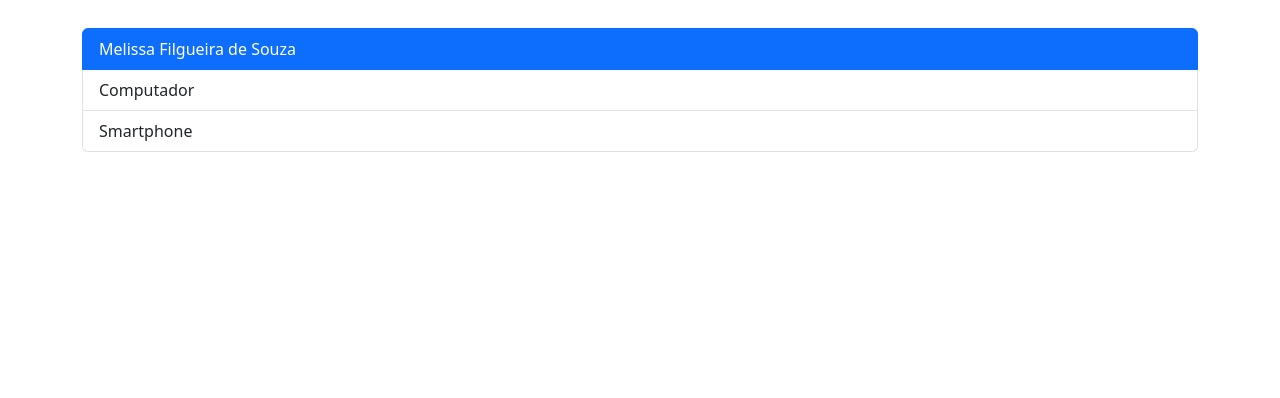
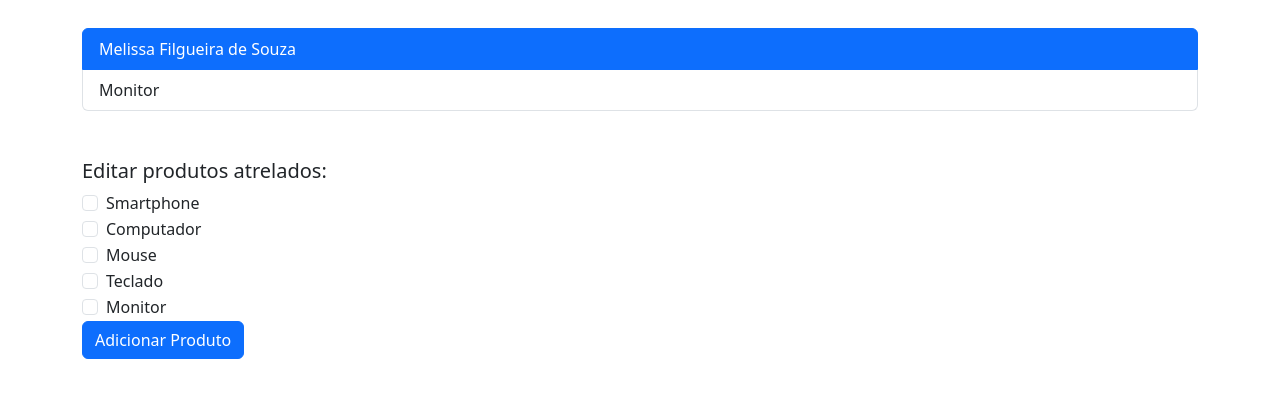
Before and after one commit to MelissaFil/clientProducVue, a Vue app in the folder cliente-product/: page /clientes/7bd2 in a window 1280 px wide. Shown: the part 432-830 px from the top of the page. Before the commit the page ends 800 px from the top, so only its background shows below. Built offline with nearby package versions, Linux system fonts and the light colour scheme; data requests are answered from the project's data file; the HTML template or start-up script is replaced by a standard one.

Commit message:
adicionando função de editar produtos atrelados aos clientes

```diff
--- a/cliente-product/db/db.json
+++ b/cliente-product/db/db.json
@@ -8,14 +8,9 @@
       "email": "melissafilgueira8@gmail.com",
       "produtos": [
         {
-          "id": "4d42",
-          "nome": "Computador",
+          "id": "8e5d",
+          "nome": "Monitor",
           "ativo": true
-        },
-        {
-          "nome": "Smartphone",
-          "ativo": true,
-          "id": "7b8a"
         }
       ],
       "ativo": true
@@ -27,11 +22,6 @@
       "telefone": "849584546545",
       "email": "danily@dany.com",
       "produtos": [
-        {
-          "id": "ddb6",
-          "nome": "Mouse",
-          "ativo": true
-        },
         {
           "nome": "Smartphone",
           "ativo": true,
@@ -61,6 +51,11 @@
       "id": "0371",
       "nome": "Teclado",
       "ativo": true
+    },
+    {
+      "id": "8e5d",
+      "nome": "Monitor",
+      "ativo": true
     }
   ]
 }
--- a/cliente-product/src/views/ClienteProdutos.vue
+++ b/cliente-product/src/views/ClienteProdutos.vue
@@ -2,36 +2,72 @@
   <div class="container my-5">
     <Cabecalho :tipo="'cadastro'" :nome-pagina="pagina"/>
     <ul class="list-group">
-            <li class="list-group-item active" aria-current="true">{{ cliente }} </li>
+      <li class="list-group-item active" aria-current="true">{{ cliente }}</li>
       <li class="list-group-item" v-for="produto in produtos">{{ produto.nome }}</li>
     </ul>
+
+    <div class="mt-5">
+      <h5>Editar produtos atrelados:</h5>
+      <form @submit.prevent="adicionarProduto">
+        <div v-for="produto in produtosDisponiveis" :key="produto.id" class="form-check">
+          <input type="checkbox" :id="'produto-' + produto.id" v-model="produtosSelecionados" :value="produto" class="form-check-input">
+          <label :for="'produto-' + produto.id" class="form-check-label">{{ produto.nome }}</label>
+        </div>
+        <button type="submit" class="btn btn-primary">Adicionar Produto</button>
+      </form>
+    </div>
   </div>
 </template>
+
 <script>
 import Cabecalho from "../components/Cabecalho.vue";
-    export default{
-        name:'Produtos',
-        data(){
-            return{
+
+export default {
+  name: 'Produtos',
+  data() {
+    return {
       pagina: "Produtos atribuídos a clientes",
-                produtos:[],
-                cliente: null
+      produtos: [],
+      cliente: null,
+      produtosSelecionados: [],
+      produtosDisponiveis: []
     }
   },
-        components:{
+  components: {
     Cabecalho,
   },
-        methods:{
-            async getProduto(){
-                const req = await fetch("http://localhost:3000/clientes/"+this.$route.params.idcliente);
+  methods: {
+    async getProduto() {
+      const req = await fetch("http://localhost:3000/clientes/" + this.$route.params.idcliente);
       const data = await req.json();
       this.produtos = data.produtos
       this.cliente = data.nome
+    },
+    async adicionarProduto() {
+      const idCliente = this.$route.params.idcliente;
+      const produtosSelecionados = this.produtosSelecionados;
 
+      await fetch(`http://localhost:3000/clientes/${idCliente}`, {
+        method: 'PATCH',
+        headers: {
+          'Content-Type': 'application/json'
+        },
+        body: JSON.stringify({ produtos: produtosSelecionados })
+      });
+
+      this.getProduto();
+
+      this.produtosSelecionados = [];
+    },
+    async getProdutosDisponiveis() {
+      const req = await fetch("http://localhost:3000/produtos");
+      const data = await req.json();
+      this.produtosDisponiveis = data;
     }
   },
-        mounted(){
+  mounted() {
     this.getProduto();
+    this.getProdutosDisponiveis();
   }
 }
 </script>
```
Lines whose indentation alone changed are shown as unchanged.
